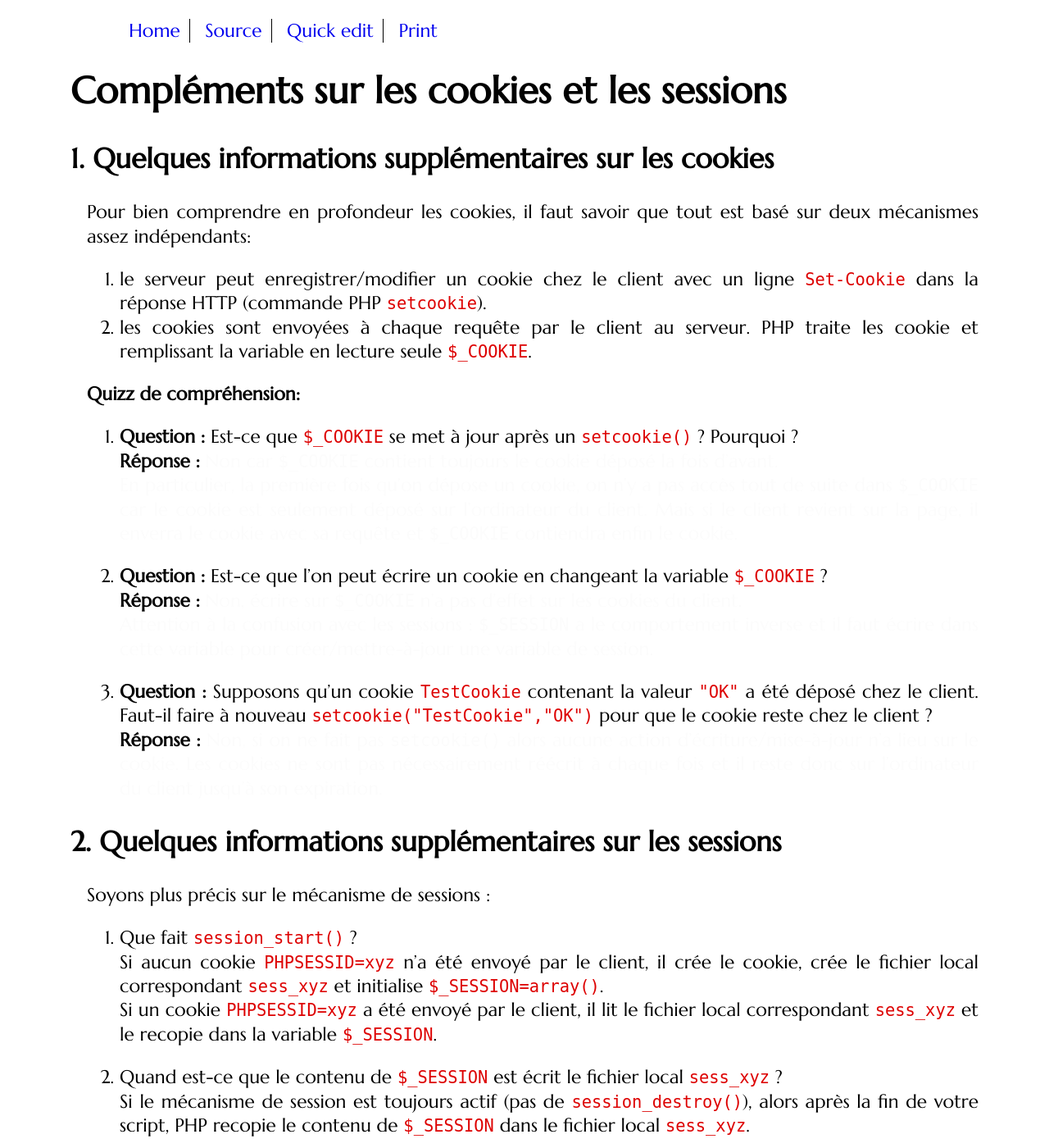
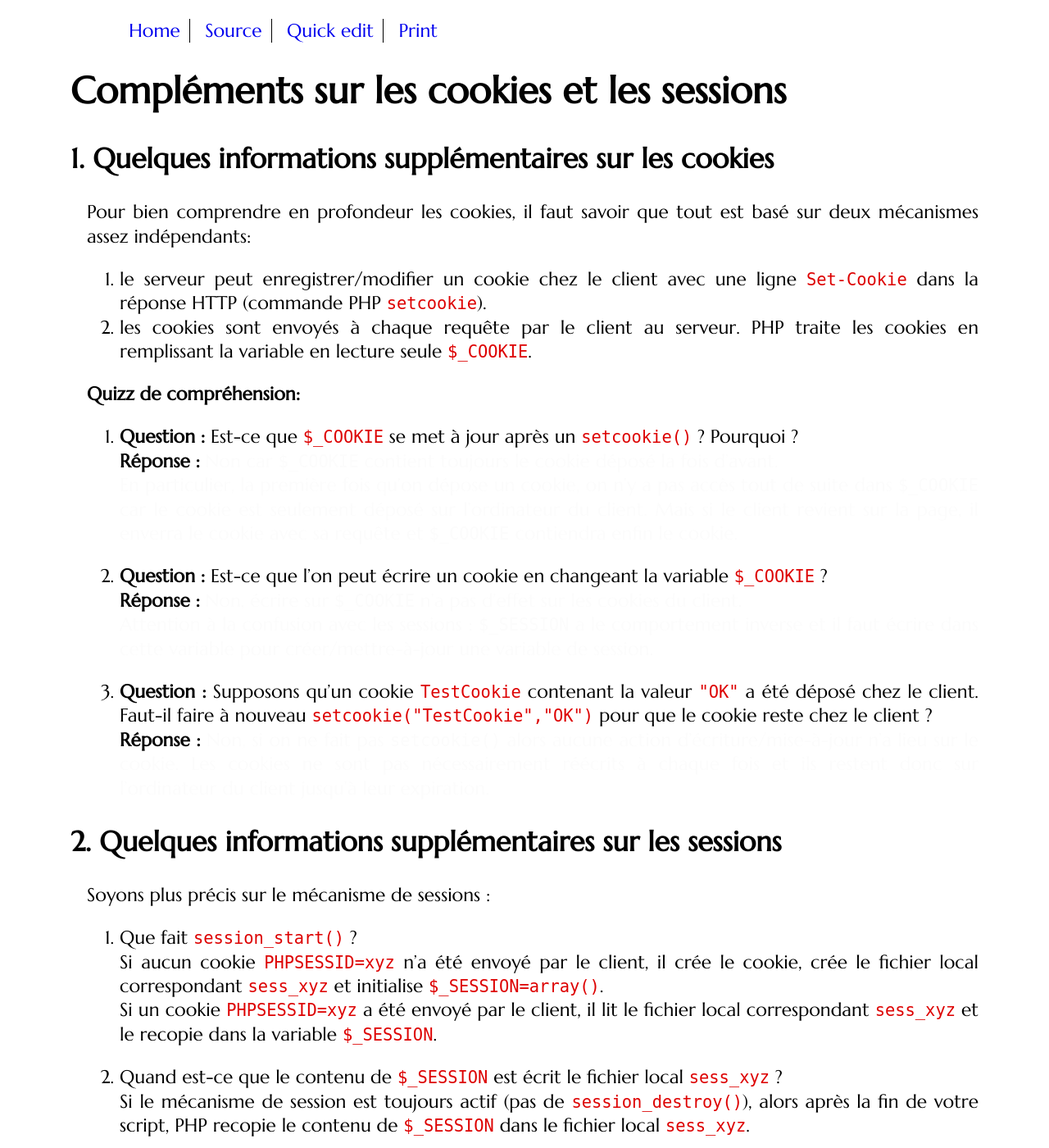
Before and after one commit to romainlebreton/R3.01-DeveloppementWeb, a Jekyll site: the page built from assets/tut7-complement.md, in a window 1280 px wide and 1400 px high. Shown: the whole window at 82% size. Built offline with Jekyll 4.4.1, drawn with Linux system fonts in a browser that asks for light colours; some web fonts are replaced.

Commit message:
TYPO: erreurs partie I

```diff
--- a/assets/tut7-complement.md
+++ b/assets/tut7-complement.md
@@ -9,10 +9,10 @@ layout: tutorial
 Pour bien comprendre en profondeur les cookies, il faut savoir que tout est basé
 sur deux mécanismes assez indépendants:
 
-1. le serveur peut enregistrer/modifier un cookie chez le client avec un ligne
+1. le serveur peut enregistrer/modifier un cookie chez le client avec une ligne
    `Set-Cookie` dans la réponse HTTP (commande PHP `setcookie`).
-1. les cookies sont envoyées à chaque requête par le client au serveur. PHP
-   traite les cookie et remplissant la variable en lecture seule `$_COOKIE`.
+1. les cookies sont envoyés à chaque requête par le client au serveur. PHP
+   traite les cookies en remplissant la variable en lecture seule `$_COOKIE`.
 
 **Quizz de compréhension:**
 
@@ -47,8 +47,8 @@ sur deux mécanismes assez indépendants:
    <span style="color:#FCFCFC">
    Non, si on ne fait pas <code style="color:#FCFCFC">setcookie()</code> alors aucune
    action d'écriture/mise-à-jour n'a lieu sur le cookie. Les cookies ne sont pas
-   nécessairement réécrit à chaque fois et il reste donc sur l'ordinateur du client
-   jusqu'à son expiration.
+   nécessairement réécrits à chaque fois et ils restent donc sur l'ordinateur du client
+   jusqu'à leur expiration.
    </span>
 
 
```
